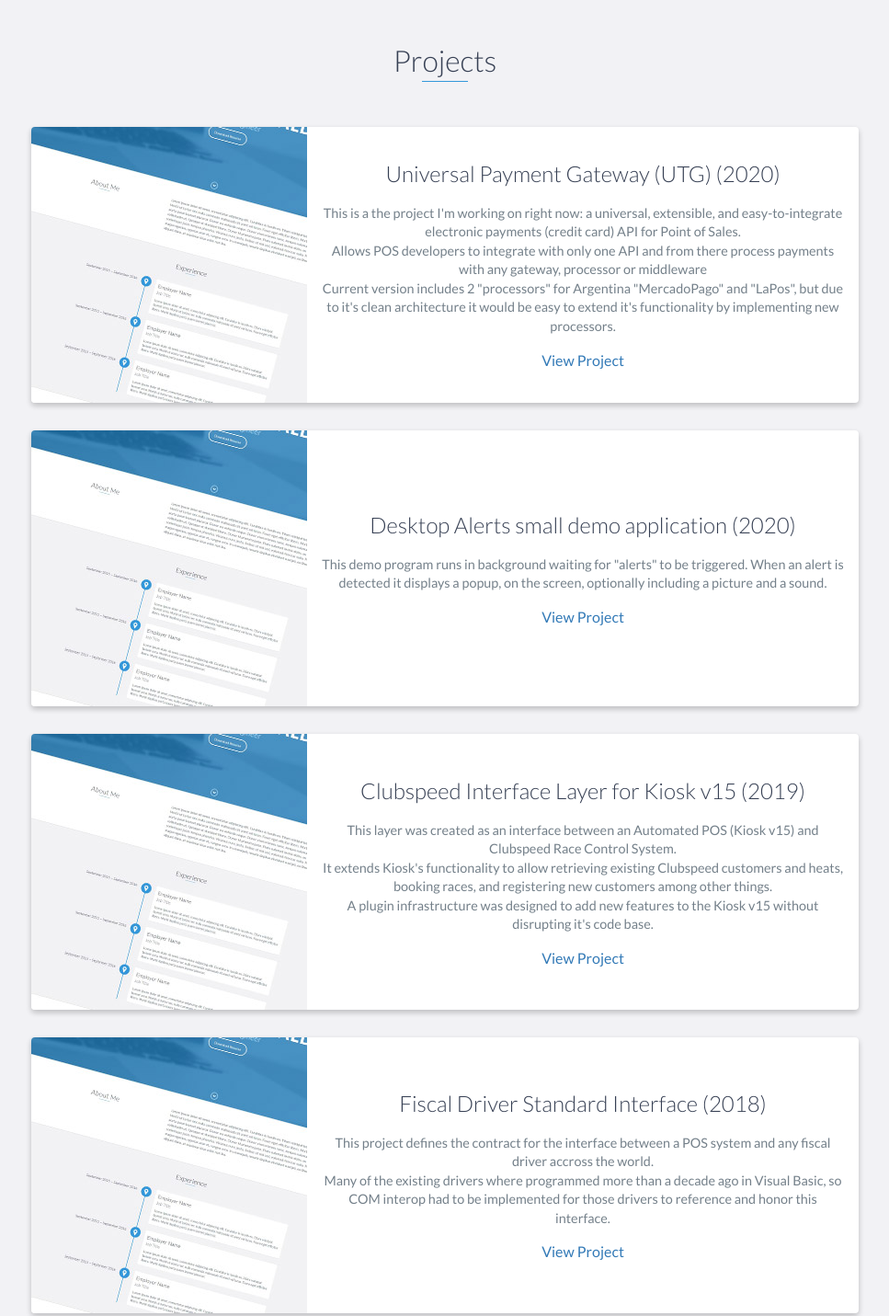
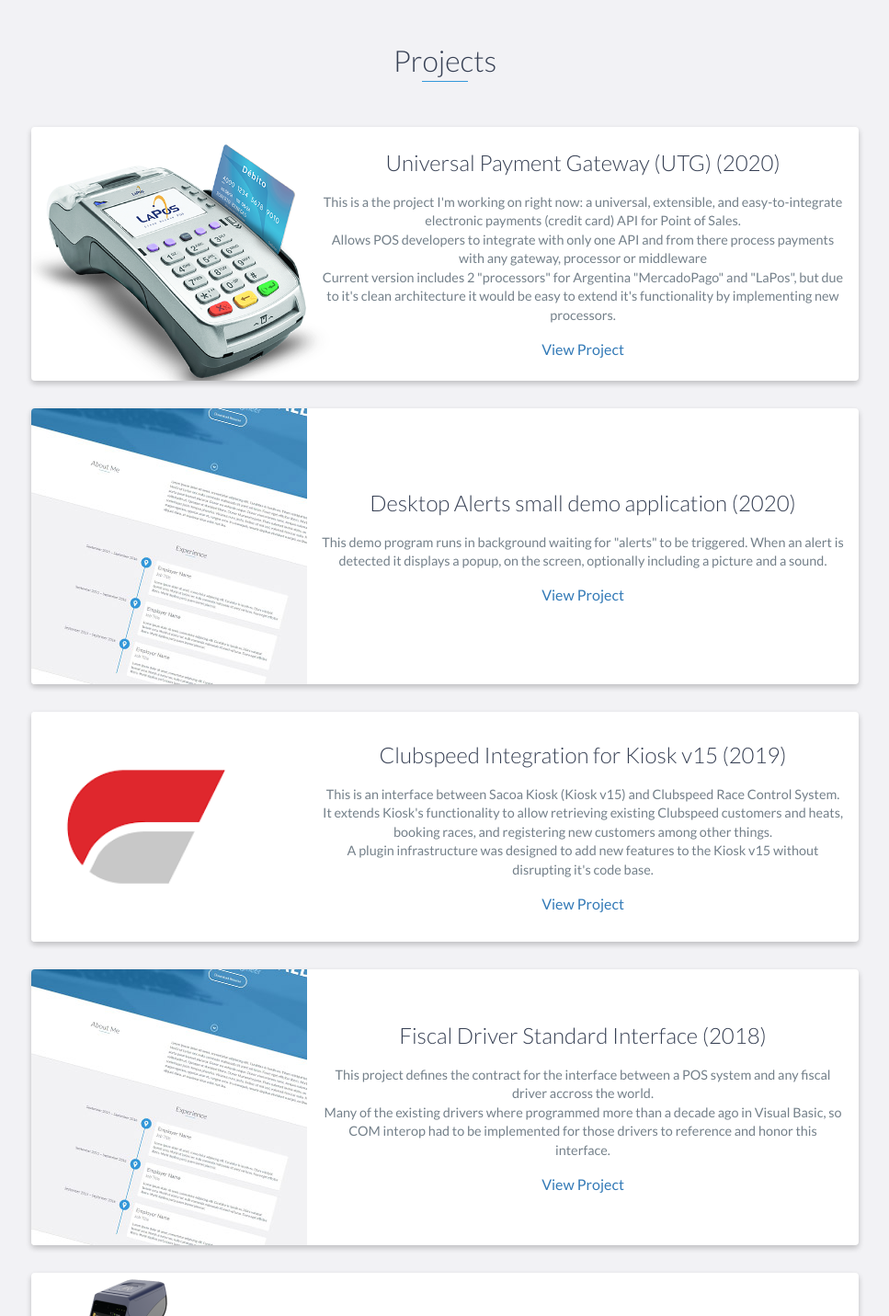
Before and after one commit to alehofmann/alehofmann.github.io, a website: page index.html in a window 1280 px wide. Shown: the part 2180-3611 px from the top of the page at 92% size, without its empty margins (156-1123 px from the left). Drawn offline with nearby package versions, Linux system fonts and the light colour scheme.

Commit message:
Index modified. Pictures added

```diff
--- a/index.html
+++ b/index.html
@@ -144,7 +144,7 @@
             <div class="row">
 		<div class="project shadow-large">
                     <div class="project-image">
-                        <img src="images/project.jpg" />
+                        <img style="width: 400px;" src="images/lapos.png" />
                     </div>
                     <!-- End .project-image -->
                     <div class="project-info">
@@ -179,13 +179,13 @@
             <div class="row">
                 <div class="project shadow-large">
                     <div class="project-image">
-                        <img src="images/project.jpg" />
+                        <img style="width: 250px;" src="images/club-speed.png" />
                     </div>
                     <!-- End .project-image -->
                     <div class="project-info">
-                        <h3>Clubspeed Interface Layer for Kiosk v15 (2019)</h3>
+                        <h3>Clubspeed Integration for Kiosk v15 (2019)</h3>
                         <p>
-                            This layer was created as an interface between an Automated POS (Kiosk v15) and Clubspeed Race Control System. <br />
+                            This is an interface between Sacoa Kiosk (Kiosk v15) and Clubspeed Race Control System. <br />
                             It extends Kiosk's functionality to allow retrieving existing Clubspeed customers and heats, booking races, and registering new customers among other things.<br />
                             A plugin infrastructure was designed to add new features to the Kiosk v15 without disrupting it's code base.
                         </p>
@@ -235,7 +235,7 @@
                     </div>
                     <!-- End .project-image -->
                     <div class="project-info">
-                        <h3>Sacoa Kiosk ATM (2015)</h3>
+                        <h3>Sacoa Kiosk v15 (2015)</h3>
                         <p>
                             Unattended POS for entertainment venues. <br>
                             It evolved in the last 6 years integrating with dozens of bill/coin acceptors, printers, card dispensers, electronic payment processors and gateways, third party stock management systems, CRM, and many more... <br> It's now installed and running in almost every store and park with Sacoa Cashless System around the globe. <br>
```
Also changed, not shown: images/club-speed.png (added), images/lapos.png (added).
